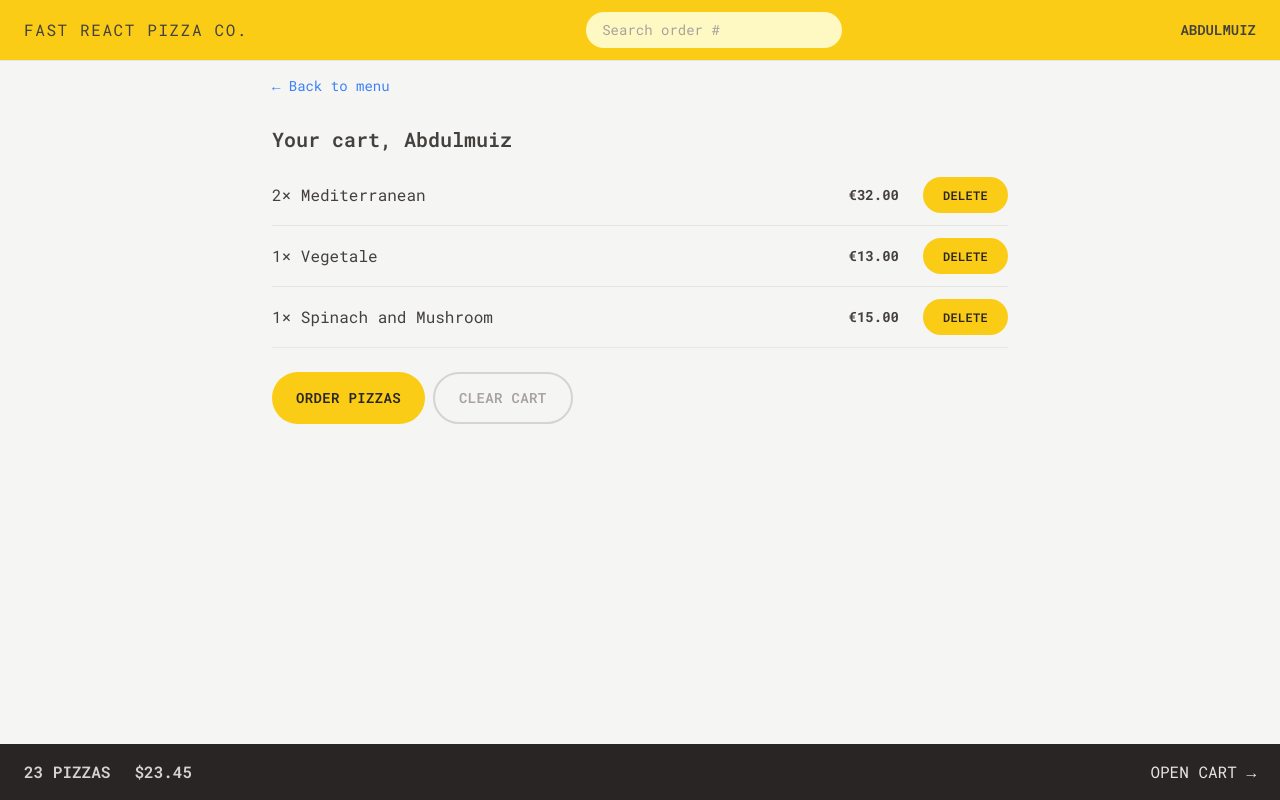
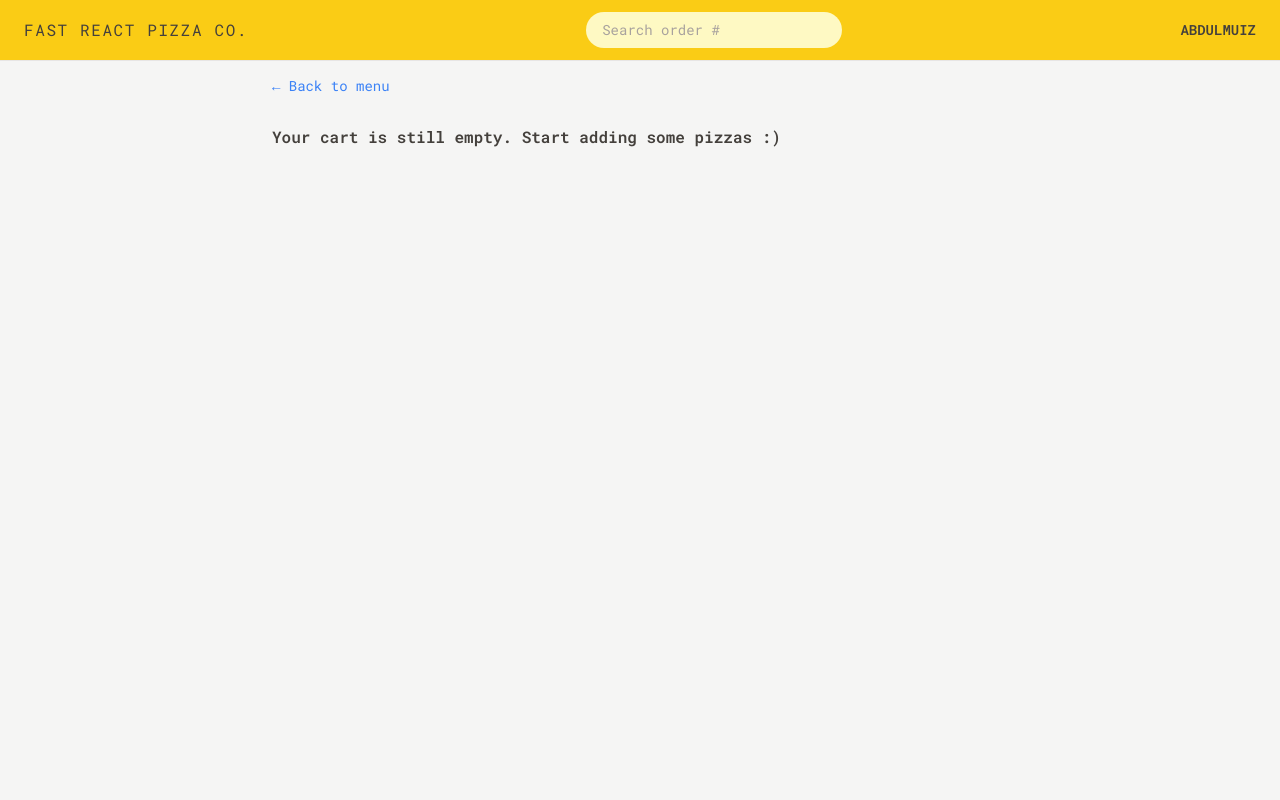
Before and after one commit to SanniAbdulmuiz/fast-react-pizza, a React (Vite) app: page /cart in a window 1280 px wide. Built offline with nearby package versions, Linux system fonts and the light colour scheme.

Commit message:
Add files via upload

```diff
--- a/src/features/cart/Cart.jsx
+++ b/src/features/cart/Cart.jsx
@@ -1,36 +1,41 @@
-import { Link } from 'react-router-dom';
 import LinkButton from '../../ui/LinkButton';
 import Button from '../../ui/Button';
 import CartItem from './CartItem';
-import { useSelector } from 'react-redux';
+import { useDispatch, useSelector } from 'react-redux';
+import { clearCart, getCart } from './cartSlice';
+import EmptyCart from './EmptyCart';
 
-const fakeCart = [
-  {
-    pizzaId: 12,
-    name: 'Mediterranean',
-    quantity: 2,
-    unitPrice: 16,
-    totalPrice: 32,
-  },
-  {
-    pizzaId: 6,
-    name: 'Vegetale',
-    quantity: 1,
-    unitPrice: 13,
-    totalPrice: 13,
-  },
-  {
-    pizzaId: 11,
-    name: 'Spinach and Mushroom',
-    quantity: 1,
-    unitPrice: 15,
-    totalPrice: 15,
-  },
-];
+// const fakeCart = [
+//   {
+//     pizzaId: 12,
+//     name: 'Mediterranean',
+//     quantity: 2,
+//     unitPrice: 16,
+//     totalPrice: 32,
+//   },
+//   {
+//     pizzaId: 6,
+//     name: 'Vegetale',
+//     quantity: 1,
+//     unitPrice: 13,
+//     totalPrice: 13,
+//   },
+//   {
+//     pizzaId: 11,
+//     name: 'Spinach and Mushroom',
+//     quantity: 1,
+//     unitPrice: 15,
+//     totalPrice: 15,
+//   },
+// ];
 
 function Cart() {
+
+  const dispatch = useDispatch()
   const username = useSelector(state => state.user.username)
-  const cart = fakeCart;
+  const cart = useSelector(getCart)
+
+  if(!cart.length) return <EmptyCart />
 
   return (
     <div className="px-4 py-3">
@@ -40,7 +45,7 @@ function Cart() {
 
       <ul className="mt-3 divide-y divide-stone-200 border-b">
         {cart.map((item) => (
-          <CartItem item={item} key={item.key} />
+          <CartItem item={item} key={item.pizzaId} />
         ))}
       </ul>
 
@@ -49,7 +54,7 @@ function Cart() {
           Order pizzas
         </Button>
 
-        <Button type="secondary">Clear cart</Button>
+        <Button type="secondary" onClick={() => dispatch(clearCart())}>Clear cart</Button>
       </div>
     </div>
   );
--- a/src/features/cart/CartItem.jsx
+++ b/src/features/cart/CartItem.jsx
@@ -1,8 +1,13 @@
-import Button from '../../ui/Button';
+import { useSelector } from 'react-redux';
 import { formatCurrency } from '../../utils/helpers';
+import DeleteItem from './DeleteItem';
+import UpdateItemQuantity from './UpdateItemQuantity';
+import { getCurrentQuantityById } from './cartSlice';
 
 function CartItem({ item }) {
   const { pizzaId, name, quantity, totalPrice } = item;
+
+  const currentQuantity = useSelector(getCurrentQuantityById(pizzaId))
 
   return (
     <li className="py-3 sm:flex sm:items-center sm:justify-between">
@@ -11,7 +16,8 @@ function CartItem({ item }) {
       </p>
       <div className="flex items-center justify-between sm:gap-6">
         <p className="text-sm font-bold">{formatCurrency(totalPrice)}</p>
-        <Button type="small">Delete</Button>
+        <UpdateItemQuantity pizzaId={pizzaId} currentQuantity={currentQuantity} />
+        <DeleteItem pizzaId={pizzaId} />
       </div>
     </li>
   );
--- a/src/features/cart/CartOverview.jsx
+++ b/src/features/cart/CartOverview.jsx
@@ -1,11 +1,18 @@
+import { useSelector } from 'react-redux';
 import { Link } from 'react-router-dom';
+import { getTotalCartprice, getTotalCartQuantity } from './cartSlice';
+import { formatCurrency } from '../../utils/helpers';
 
 function CartOverview() {
+  const totalCartQuantity = useSelector(getTotalCartQuantity)
+  const totalCartPrice = useSelector(getTotalCartprice)
+
+  if(!totalCartQuantity) return null
   return (
     <div className="flex items-center justify-between bg-stone-800 px-4 py-4 text-sm uppercase text-stone-200 sm:px-6 md:text-base">
       <p className="space-x-4 font-semibold text-stone-300 sm:space-x-6">
-        <span>23 pizzas</span>
-        <span>$23.45</span>
+        <span>{totalCartQuantity} pizzas</span>
+        <span>{formatCurrency(totalCartPrice)}</span>
       </p>
       <Link to="/cart">Open cart &rarr;</Link>
     </div>
--- /dev/null
+++ b/src/features/cart/DeleteItem.jsx
@@ -0,0 +1,12 @@
+import { useDispatch } from "react-redux"
+import Button from "../../ui/Button"
+import { deleteItem } from "./cartSlice"
+
+function DeleteItem({pizzaId}) {
+    const dispatch = useDispatch()
+    return (
+        <Button type="small" onClick={() => dispatch(deleteItem(pizzaId))}>Delete</Button>
+    )
+}
+
+export default DeleteItem
--- a/src/features/cart/EmptyCart.jsx
+++ b/src/features/cart/EmptyCart.jsx
@@ -1,11 +1,11 @@
-import { Link } from 'react-router-dom';
+import LinkButton from '../../ui/LinkButton';
 
 function EmptyCart() {
   return (
-    <div>
-      <Link to="/menu">&larr; Back to menu</Link>
+    <div className='py-3 px-4'>
+      <LinkButton to="/menu">&larr; Back to menu</LinkButton>
 
-      <p>Your cart is still empty. Start adding some pizzas :)</p>
+      <p className='font-semibold mt-7'>Your cart is still empty. Start adding some pizzas :)</p>
     </div>
   );
 }
--- /dev/null
+++ b/src/features/cart/UpdateItemQuantity.jsx
@@ -0,0 +1,16 @@
+import { useDispatch } from "react-redux"
+import Button from "../../ui/Button"
+import { decreaseItemQuantity, increaseItemQuantity } from "./cartSlice"
+
+function UpdateItemQuantity( {pizzaId, currentQuantity} ) {
+    const dispatch = useDispatch()
+    return (
+        <div className="flex items-center gap-2 md:gap-3">
+           <Button type="round" onClick={() => dispatch(increaseItemQuantity(pizzaId))}>+</Button>
+           <span className="text-sm font-medium">{currentQuantity}</span>
+           <Button type="round" onClick={() => dispatch(decreaseItemQuantity(pizzaId))}>-</Button>
+        </div>
+    )
+}
+
+export default UpdateItemQuantity
--- a/src/features/cart/cartSlice.js
+++ b/src/features/cart/cartSlice.js
@@ -1,17 +1,15 @@
 import { createSlice } from "@reduxjs/toolkit"
-import reducer from "../user/userSlice"
 
 const initialState = {
-    //cart: []
+    cart: []
 
-    cart: [
-        {pizzaId: 12,
-        name: 'mediterrean',
-    quantity: 2,
-unitPrice: 16, totalPrice: 32,
-},
-
-    ],
+//     cart: [{
+//         pizzaId: 12,
+//         name: 'mediterrean',
+//         quantity: 2,
+//         unitPrice: 16,
+//         totalPrice: 32,
+// },],
 }
 
 const cartSlice  = createSlice({
@@ -39,13 +37,27 @@ const cartSlice  = createSlice({
 
           item.quantity--
           item.totalPrice = item.quantity * item.unitPrice
+
+          if(item.quantity === 0) cartSlice.caseReducers.deleteItem(state, action) //Reusing the deleteItem
         },
-       clearState(state){
+       clearCart(state){
         state.cart = [];
        },
     },
 })
 
-export const {addItem, deleteItem, increaseItemQuantity, decreaseItemQuantity, clearCart} = cartSlice.actions
+export const {addItem, deleteItem, increaseItemQuantity,
+  decreaseItemQuantity, clearCart} = cartSlice.actions
 
 export default cartSlice.reducer
+
+export const getCart = state => state.cart.cart
+
+export const getCurrentQuantityById = id => state => state.cart.cart.
+find( item => item.pizzaId === id)?.quantity ?? 0
+
+export const getTotalCartQuantity = (state) => state.cart.cart.
+reduce((sum, item) => sum + item.quantity, 0)
+
+export const getTotalCartprice = (state) => state.cart.cart.
+reduce((sum, item) => sum + item.totalPrice, 0)
--- a/src/features/order/CreateOrder.jsx
+++ b/src/features/order/CreateOrder.jsx
@@ -1,8 +1,12 @@
-import { useState } from 'react';
 import { Form, redirect, useActionData, useNavigation } from 'react-router-dom';
 import { createOrder } from '../../services/apiRestaurant';
 import Button from '../../ui/Button';
 import { useSelector } from 'react-redux';
+import { clearCart, getCart, getTotalCartprice } from '../cart/cartSlice';
+import EmptyCart from '../cart/EmptyCart';
+import store from '../../store';
+import { formatCurrency } from '../../utils/helpers';
+import { useState } from 'react';
 
 // https://uibakery.io/regex-library/phone-number
 const isValidPhone = (str) =>
@@ -10,31 +14,9 @@ const isValidPhone = (str) =>
     str,
   );
 
-const fakeCart = [
-  {
-    pizzaId: 12,
-    name: 'Mediterranean',
-    quantity: 2,
-    unitPrice: 16,
-    totalPrice: 32,
-  },
-  {
-    pizzaId: 6,
-    name: 'Vegetale',
-    quantity: 1,
-    unitPrice: 13,
-    totalPrice: 13,
-  },
-  {
-    pizzaId: 11,
-    name: 'Spinach and Mushroom',
-    quantity: 1,
-    unitPrice: 15,
-    totalPrice: 15,
-  },
-];
 
 function CreateOrder() {
+  const [withPriority, setWithPriority] = useState(false)
     const username = useSelector(state => state.user.username)
 
   const navigation = useNavigation();
@@ -42,8 +24,12 @@ function CreateOrder() {
 
   const formErrors = useActionData();
 
-  // const [withPriority, setWithPriority] = useState(false);
-  const cart = fakeCart;
+  const cart = useSelector(getCart)
+  const totalCartPrice = useSelector(getTotalCartprice)
+  const priorityPrice = withPriority ? totalCartPrice * 0.2 : 0
+  const totalPrice = totalCartPrice + priorityPrice
+
+  if(!cart.length) return <EmptyCart />
 
   return (
     <div className="px-4 py-6">
@@ -86,8 +72,8 @@ function CreateOrder() {
             type="checkbox"
             name="priority"
             id="priority"
-            // value={withPriority}
-            // onChange={(e) => setWithPriority(e.target.checked)}
+            value={withPriority}
+            onChange={(e) => setWithPriority(e.target.checked)}
           />
           <label htmlFor="priority" className="font-medium">
             Want to yo give your order priority?
@@ -97,7 +83,7 @@ function CreateOrder() {
         <div>
           <input type="hidden" name="cart" value={JSON.stringify(cart)} />
           <Button disabled={isSubmitting} type="primary">
-            {isSubmitting ? 'Placing order....' : 'Order now'}
+            {isSubmitting ? 'Placing order....' : `Order now from ${formatCurrency(totalPrice)}`}
           </Button>
         </div>
       </Form>
@@ -112,7 +98,7 @@ export async function action({ request }) {
   const order = {
     ...data,
     cart: JSON.parse(data.cart),
-    priority: data.priority === 'on',
+    priority: data.priority === 'true',
   };
 
   const errors = {};
@@ -126,6 +112,9 @@ export async function action({ request }) {
 
   const newOrder = await createOrder(order);
 
+  //Do not overuse this technique
+  store.dispatch(clearCart())
+
   return redirect(`/order/${newOrder.id}`);
 
   //return null;
--- a/src/features/order/Order.jsx
+++ b/src/features/order/Order.jsx
@@ -56,7 +56,7 @@ function Order() {
 
       <ul className="dive-stone-200 divide-y border-b border-t">
         {cart.map((item) => (
-          <OrderItem item={item} key={item.id} />
+          <OrderItem item={item} key={item.pizzaId} />
         ))}
       </ul>
 
```
Also changed, not shown: src/features/menu/MenuItem.jsx (+23 -2 lines), src/features/user/userSlice.js (+22 -19 lines), src/ui/Button.jsx (+7 -2 lines).
